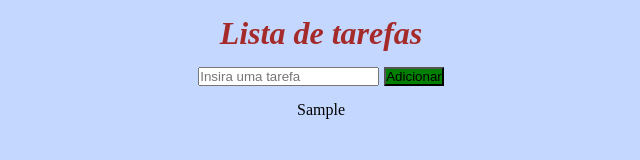
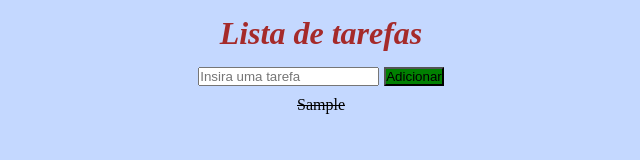
Before and after one commit to N1l5on/new-task, a plain HTML site: page index.html in a window 1280 px wide. Both pictures are taken after typing "Sample" into the empty fields and a click on the button "Adicionar". Shown: the full height of the page, 319-959 px from the left. Drawn offline with nearby package versions, Linux system fonts and the light colour scheme.

Commit message:
atualização do código

```diff
--- a/main.css
+++ b/main.css
@@ -30,5 +30,6 @@ body {
 ul li {
   display: flex;
   justify-content: center;
-  padding-top: 15px;
+  padding-top: 10px;
+  text-decoration: line-through;
 }
```
